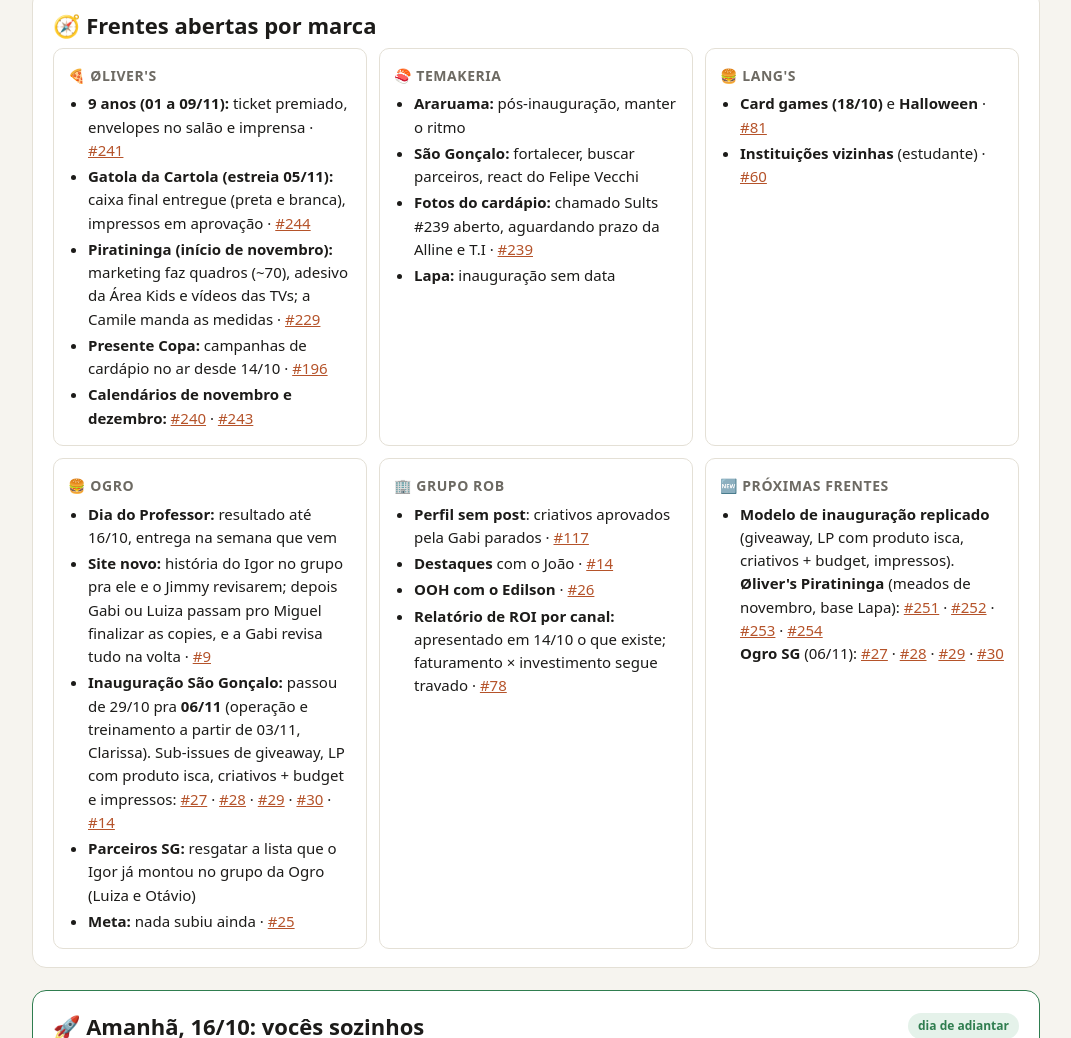
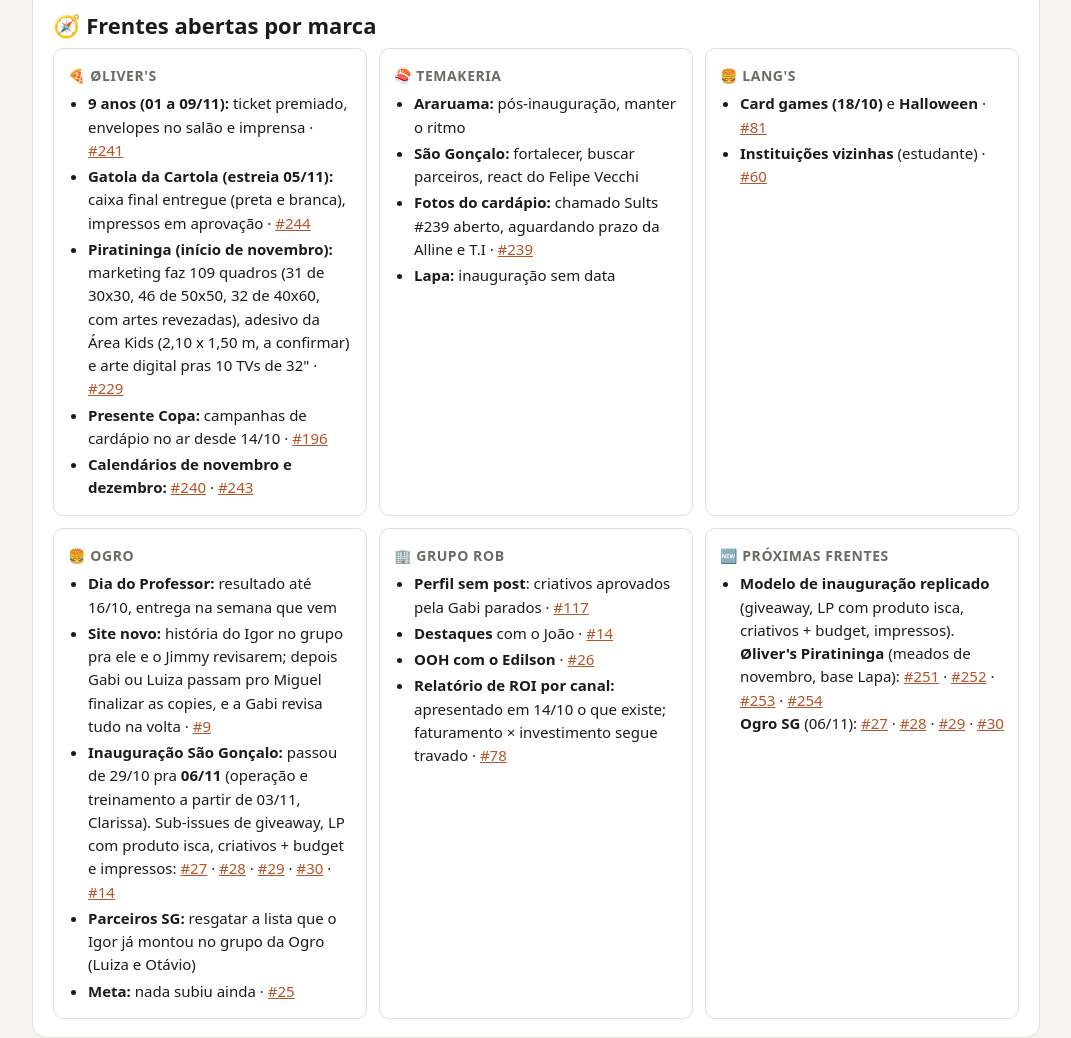
Before and after one commit to dev-seven7/geral-das-marcas-15-10, a plain HTML site: page index.html in a window 1280 px wide. Shown: the part 5009-6047 px from the top of the page, without its empty margins (104-1175 px from the left). Drawn offline with Linux system fonts and the light colour scheme.

Commit message:
Piratininga: quantitativos da arquiteta

```diff
--- a/index.html
+++ b/index.html
@@ -291,7 +291,7 @@
     <div class="box"><h3>🍕 Øliver's</h3><ul>
       <li><b>9 anos (01 a 09/11):</b> ticket premiado, envelopes no salão e imprensa · <a href="https://github.com/dev-seven7/cs-olivers/issues/241">#241</a></li>
       <li><b>Gatola da Cartola (estreia 05/11):</b> caixa final entregue (preta e branca), impressos em aprovação · <a href="https://github.com/dev-seven7/cs-olivers/issues/244">#244</a></li>
-      <li><b>Piratininga (início de novembro):</b> marketing faz quadros (~70), adesivo da Área Kids e vídeos das TVs; a Camile manda as medidas · <a href="https://github.com/dev-seven7/cs-olivers/issues/229">#229</a></li>
+      <li><b>Piratininga (início de novembro):</b> marketing faz 109 quadros (31 de 30x30, 46 de 50x50, 32 de 40x60, com artes revezadas), adesivo da Área Kids (2,10 x 1,50 m, a confirmar) e arte digital pras 10 TVs de 32" · <a href="https://github.com/dev-seven7/cs-olivers/issues/229">#229</a></li>
       <li><b>Presente Copa:</b> campanhas de cardápio no ar desde 14/10 · <a href="https://github.com/dev-seven7/cs-olivers/issues/196">#196</a></li>
       <li><b>Calendários de novembro e dezembro:</b> <a href="https://github.com/dev-seven7/cs-olivers/issues/240">#240</a> · <a href="https://github.com/dev-seven7/cs-olivers/issues/243">#243</a></li>
     </ul></div>
```
